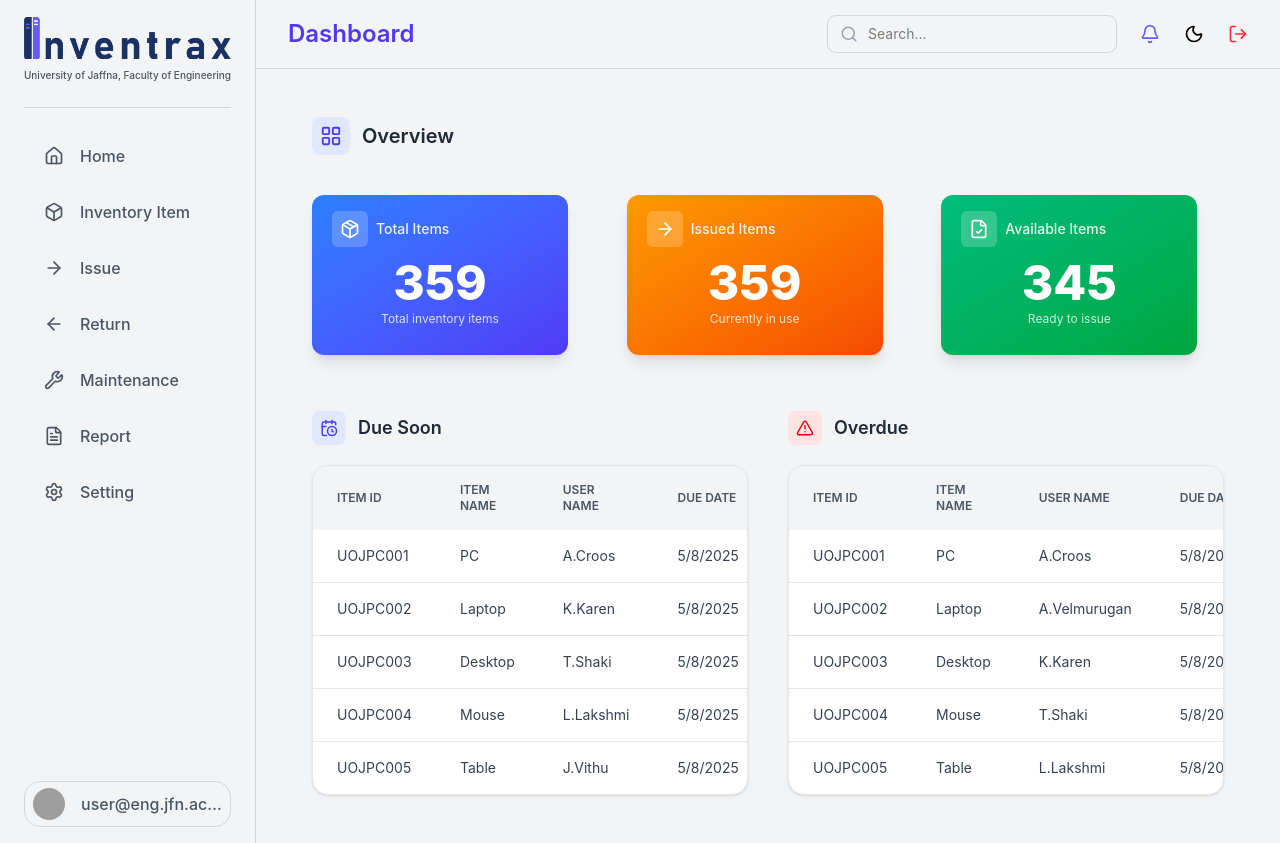
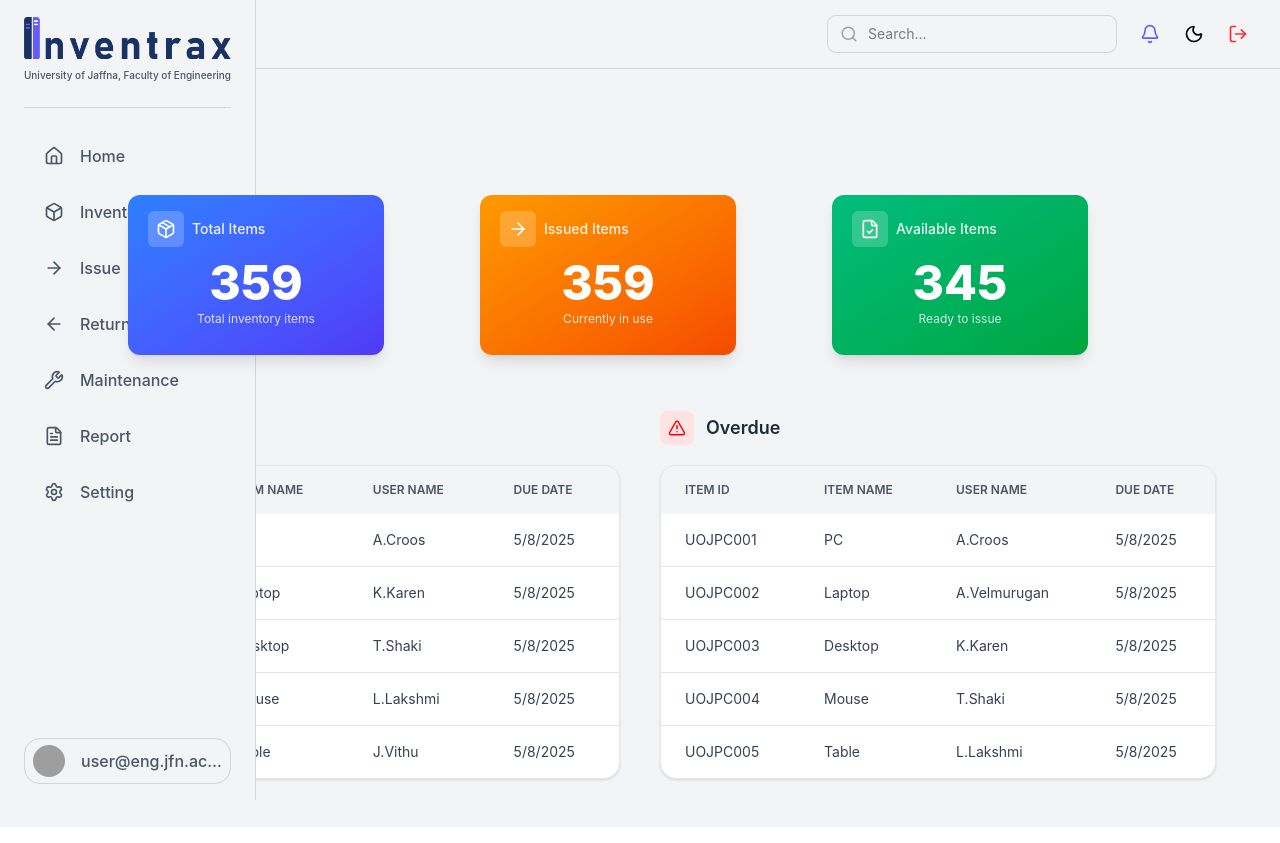
Before and after one commit to karenthiran/Inventory-Management-System, a React (Vite) app in the folder client/: page / in a window 1280 px wide. Built offline with nearby package versions, Linux system fonts and the light colour scheme; grey boxes are pictures that could not be loaded.

Commit message:
fisebar fixed static

```diff
--- a/client/src/components/common/Sidebar.jsx
+++ b/client/src/components/common/Sidebar.jsx
@@ -22,7 +22,7 @@ const Sidebar = () => {
   ];
 
   return (
-    <div className="w-64 min-h-screen    bg-gray-100 px-6 pb-4 flex flex-col border-r border-gray-300">
+    <div className="fixed top-0 left-0 w-64 h-screen bg-gray-100 px-6 pb-4 flex flex-col border-r border-gray-300">
       {/* Logo Section */}
       <div className="flex flex-col items-center pt-2 pb-6 border-b border-gray-300">
         <img src={logo} alt="IMS Logo" className="h-15 object-contain" />
```
